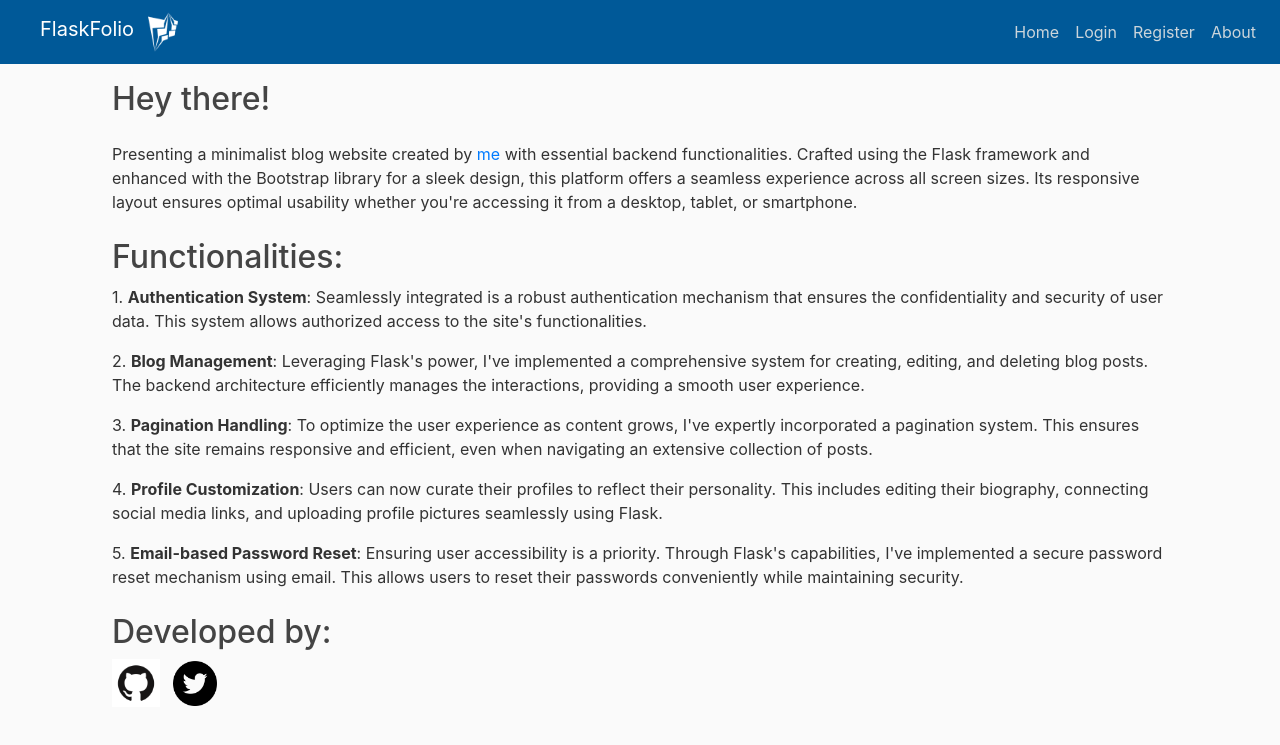
After one commit to bitbard3/blog-flask, a Flask app: page /about in a window 1280 px wide. The commit adds this page. Shown: the top 745 px of the page. Run offline with Flask 3, Linux system fonts and the light colour scheme; some libraries are stand-ins or nearby versions.

Commit message:
Add about page

```diff
--- a/blogsite/main/routes.py
+++ b/blogsite/main/routes.py
@@ -10,3 +10,8 @@ def home_page():
     posts = Post.query.order_by(
         Post.date_posted.desc()).paginate(page=page, per_page=6)
     return render_template("home.html", posts=posts)
+
+
+@main.route("/about")
+def about():
+    return render_template("about.html")
--- a/blogsite/static/main.css
+++ b/blogsite/static/main.css
@@ -109,7 +109,7 @@ h1, h2, h3, h4, h5, h6 {
     margin-right: 5rem;
     margin-left: 5rem;}
     h2{
-      font-size: 1.0rem;
+      font-size: 1.4rem;
     }
     .article-content{
       font-size: 0.9rem;
--- /dev/null
+++ b/blogsite/templates/about.html
@@ -0,0 +1,41 @@
+{% extends 'layout.html' %}
+{% block content %}
+    <div class="blog-container mt-2">
+            <h2 >
+                Hey there!
+            </h2 >
+            <p class="article-content mt-4">Presenting a minimalist blog website created by <a onclick="scrollWin()" class="text-primary" style="cursor: pointer;">me</a> with essential backend functionalities. Crafted using the Flask framework and enhanced with the Bootstrap library for a sleek design, this platform offers a seamless experience across all screen sizes. Its responsive layout ensures optimal usability whether you're accessing it from a desktop, tablet, or smartphone.
+            </p>
+            <h2 class="mt-4">
+                Functionalities:</h2>
+
+<div class="">
+    <div class="mb-3 article-content">1. <div class="font-weight-bold" style="display: inline;">Authentication System</div>: Seamlessly integrated is a robust authentication mechanism that ensures the confidentiality and security of user data. This system allows authorized access to the site's functionalities.</div>
+
+    <div class="mb-3 article-content">2. <div class="font-weight-bold" style="display: inline;" >Blog Management</div>: Leveraging Flask's power, I've implemented a comprehensive system for creating, editing, and deleting blog posts. The backend architecture efficiently manages the interactions, providing a smooth user experience.</div>
+
+    <div class="mb-3 article-content">3. <div class="font-weight-bold" style="display: inline;">Pagination Handling</div>: To optimize the user experience as content grows, I've expertly incorporated a pagination system. This ensures that the site remains responsive and efficient, even when navigating an extensive collection of posts.</div>
+
+    <div class="mb-3 article-content">4. <div class="font-weight-bold" style="display: inline;">Profile Customization</div>: Users can now curate their profiles to reflect their personality. This includes editing their biography, connecting social media links, and uploading profile pictures seamlessly using Flask.</div>
+
+    <div class="mb-3 article-content">5. <div class="font-weight-bold" style="display: inline;">Email-based Password Reset</div>: Ensuring user accessibility is a priority. Through Flask's capabilities, I've implemented a secure password reset mechanism using email. This allows users to reset their passwords conveniently while maintaining security.</div>
+</div>
+
+<div class="mt-4">
+    <h2>
+        Developed by:
+    </h2>
+    <a href="https://github.com/bitbard3" class="" target="_blank">
+        <img style="width: 3rem; height: 3rem;" src="{{url_for('static',filename='/images/github.png')}}">
+      </a>
+      <a href="https://twitter.com/BitBard3" class="ml-2" target="_blank" >
+        <img style="width: 2.8rem; height: 2.8rem;" src="{{url_for('static',filename='/images/twitter.png')}}">
+      </a>
+</div>
+</div>
+<script>
+    function scrollWin() {
+      window.scrollBy(0, 100);
+    }
+    </script>
+{% endblock content %}
```
Also changed, not shown: blogsite/static/images/github.png (added), blogsite/static/images/twitter.png (added).
